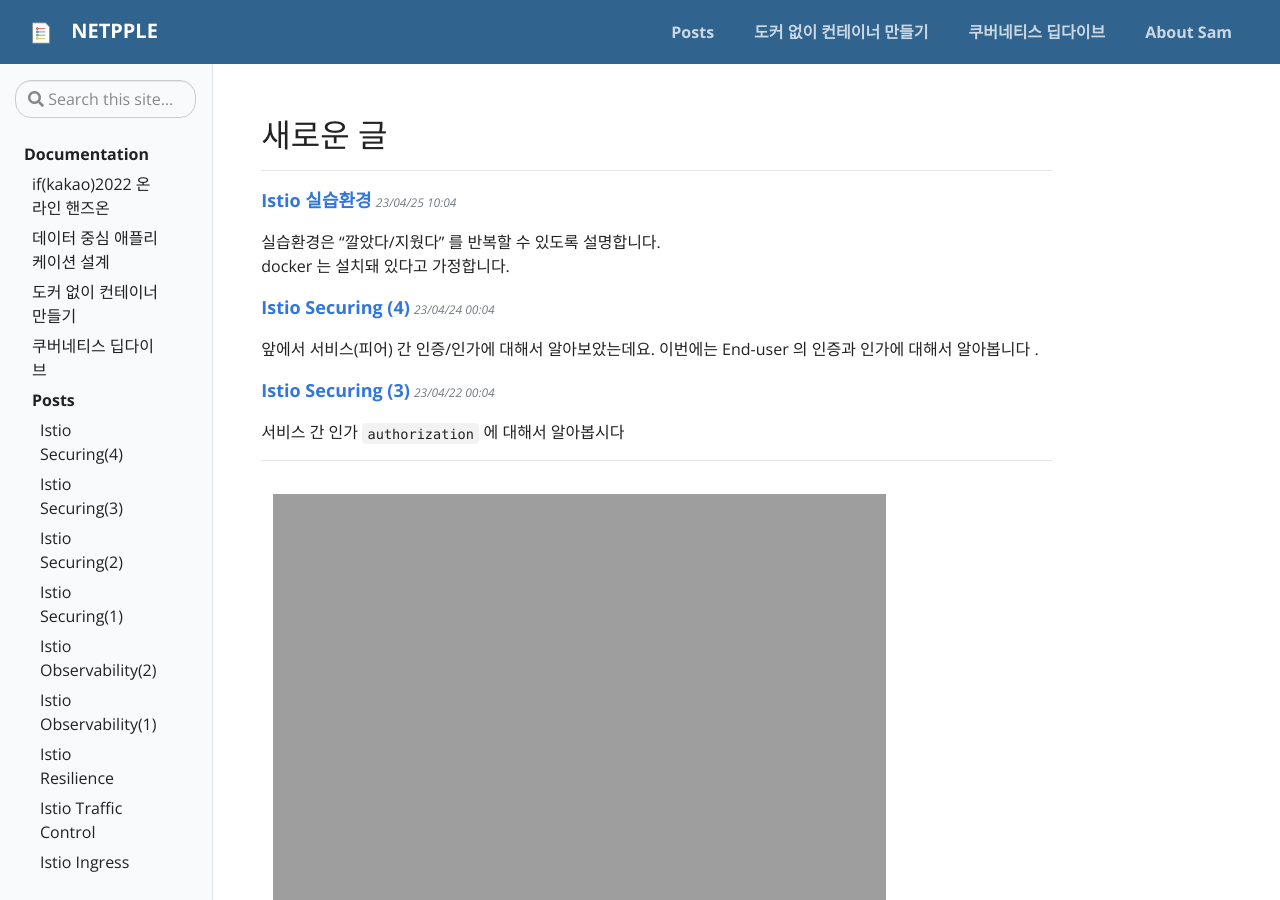
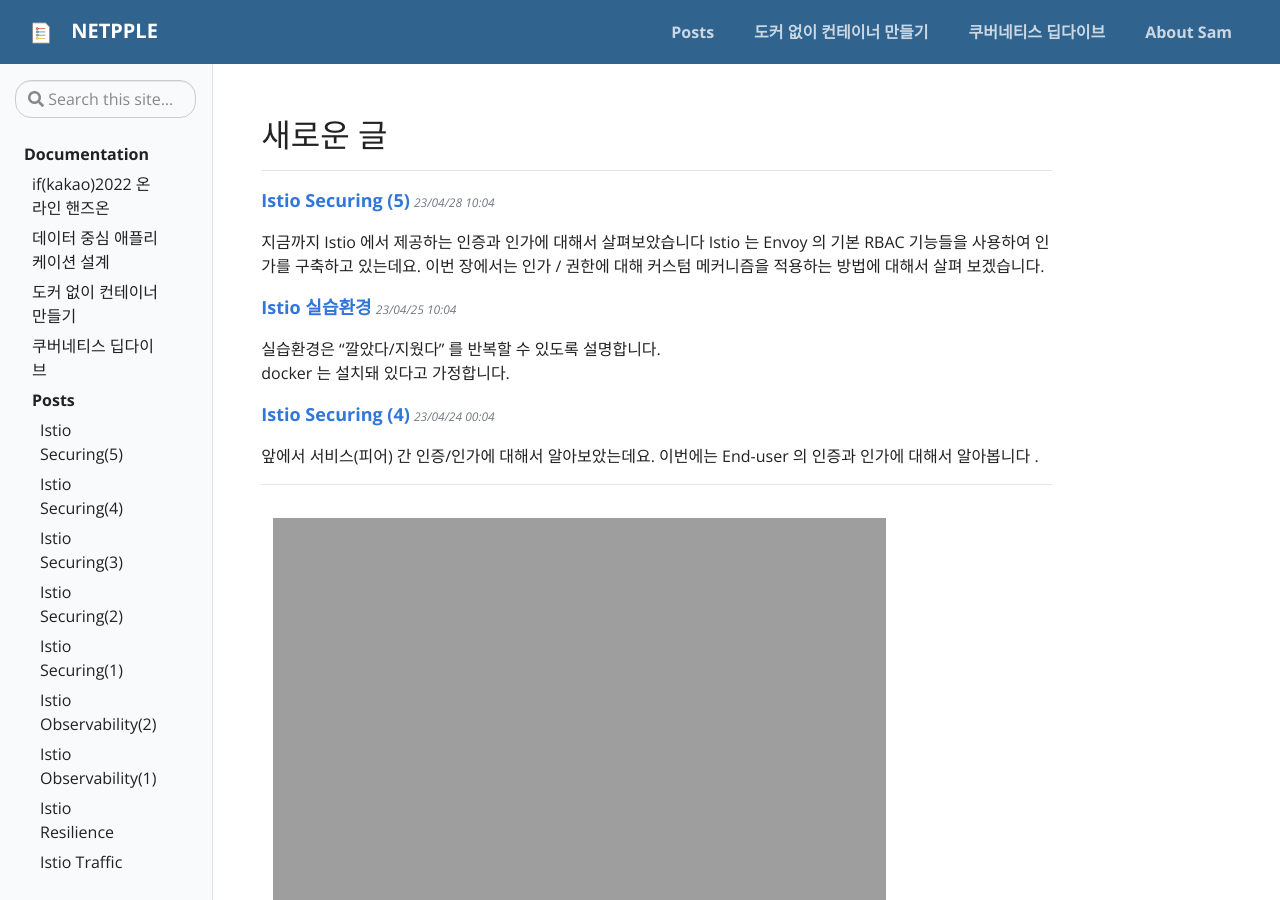
Before and after one commit to netpple/netpple.github.io, a Jekyll site: the page built from pages/index.md, in a window 1280 px wide and 900 px high. Built offline with Jekyll 4.4.1, drawn with Linux system fonts in a browser that asks for light colours; some of the changed lines change nothing that is shown.

Commit message:
Istio ch9-5 external authz

````diff
--- a/_data/toc.yml
+++ b/_data/toc.yml
@@ -67,6 +67,8 @@
   links:
     #    - title: "[] "
     #      url: ""
+    - title: "Istio Securing(5)"
+      url: "2023/Istio-ch9-securing-5-external_authz"
     - title: "Istio Securing(4)"
       url: "2023/Istio-ch9-securing-4-end-user-auth"
     - title: "Istio Securing(3)"
--- /dev/null
+++ b/_posts/2023-04-28-Istio-ch9-securing-5-external_authz.md
@@ -0,0 +1,221 @@
+---
+title: Istio Securing (5)
+version: v1.0
+description: istio in action 9장
+date: 2023-04-28 19:00:00 +09:00
+categories: network
+badges:
+- type: info
+  tag: 교육
+  rightpanel: true
+---
+
+지금까지 Istio 에서 제공하는 인증과 인가에 대해서 살펴보았습니다 Istio 는 Envoy 의 기본 RBAC 기능들을 사용하여 인가를 구축하고 있는데요. 이번 장에서는 인가 / 권한에 대해 커스텀 메커니즘을 적용하는 방법에 대해서 살펴 보겠습니다.
+
+<!--more-->
+
+# 9.5 Integrating with custom external authorization services
+Istio 의 서비스 프록시가 요청을 허용할지를 결정하기 위해 다른 인가 서비스를 호출하도록 설정할 수 있습니다
+
+아래 그림에서는 요청 인입 시 Envoy 프록시에서 외부의 인가서버 (Authorization server) 를 호출하여 요청을 허용 (Allow) /거부 (reject) 할 지를 확인합니다.
+![external_authz_server.png](/assets/img/Istio-ch9-securing-5-external_authz/external_authz_server.png)
+
+“커스텀 인가”를 적용하려면 AuthorizationPolicy 에서 action 을 `CUSTOM` 으로 설정하면 됩니다
+
+다음 실습을 통해서 외부 인가를 통한 요청 허용을 확인해 봅시다
+
+## 9.5.1 Hands-on with external authorization
+
+실습 환경 초기화
+
+```bash
+kubectl delete ns istioinaction
+
+kubectl delete authorizationpolicy,peerauthentication,requestauthentication --all -n istio-system
+
+kubectl delete deploy/sleep -n default
+```
+
+실습 환경 설정
+
+```bash
+kubectl create ns istioinaction
+
+## istio proxy가 sidecar로 injection 되도록 네임스페이스 레이블 설정
+kubectl label namespace istioinaction istio-injection=enabled
+
+## catalog와 webapp 배포
+kubectl apply -f services/catalog/kubernetes/catalog.yaml -n istioinaction
+kubectl apply -f services/webapp/kubernetes/webapp.yaml -n istioinaction
+
+## webapp과 catalog의 gateway, virtualservice 설정
+kubectl apply -f services/webapp/istio/webapp-catalog-gw-vs.yaml -n istioinaction
+
+## default 네임스페이스에 sleep 앱 배포
+kubectl apply -f ch9/sleep.yaml -n default
+```
+
+```bash
+## 인가 서버 기동
+kubectl apply -f istio-1.17.2/samples/extauthz/ext-authz.yaml -n istioinaction
+```
+
+```bash
+kubectl get po -n istioinaction
+
+kubectl get svc -n istioinaction
+```
+
+## 9.5.2 Configuring Istio for ExtAuthz
+
+인가 서버 엔드포인트 설정
+
+```bash
+kubectl edit -n istio-system cm istio
+```
+
+```yaml
+extensionProviders:
+- name: "sample-ext-authz-http"
+  envoyExtAuthzHttp:
+    service: "ext-authz.istioinaction.svc.cluster.local"
+    port: "8000"
+    includeRequestHeadersInCheck: ["x-ext-authz"]
+```
+
+- includeHeadersInCheck (DEPRECATED)
+
+(참고) 아래와 같이 IstioOperator CR로 적용할 수 있음.
+
+```bash
+apiVersion: install.istio.io/v1alpha1
+kind: IstioOperator
+metadata:
+  namespace: istio-system
+spec:
+  meshConfig:
+    extensionProviders:
+    - name: "sample-ext-authz-http"
+      envoyExtAuthzHttp:
+        service: "ext-authz.istioinaction.svc.cluster.local"
+        port: "8000"
+        includeRequestHeadersInCheck: ["x-ext-authz"]
+```
+
+```bash
+istioctl install -y -f ext_authz_meshconfig.yaml
+```
+
+(주의) 주의할 사항은 extensionProviders 통째로 기존 설정을 덮어 쓰기 때문에, 기존 설정이 있을 경우 포함시켜 주어야 합니다
+
+```bash
+apiVersion: install.istio.io/v1alpha1
+kind: IstioOperator
+metadata:
+  namespace: istio-system
+spec:
+  meshConfig:
+    extensionProviders:
+    - name: "sample-ext-authz-http"
+      envoyExtAuthzHttp:
+        service: "ext-authz.istioinaction.svc.cluster.local"
+        port: "8000"
+        includeRequestHeadersInCheck: ["x-ext-authz"]
+########## 기존 프로바이더 설정 유지 ####################
+    - envoyOtelAls:
+        port: 4317
+        service: opentelemetry-collector.istio-system.svc.cluster.local
+      name: otel
+    - name: skywalking
+      skywalking:
+        port: 11800
+        service: tracing.istio-system.svc.cluster.local
+```
+
+## 9.5.3 Using a custom AuthorizationPolicy resource
+
+```yaml
+apiVersion: security.istio.io/v1beta1
+kind: AuthorizationPolicy
+metadata:
+  name: ext-authz
+  namespace: istioinaction
+spec:
+  selector:
+    matchLabels:
+      app: webapp
+  action: CUSTOM    # ❶ Uses a custom action
+  provider:
+    name: sample-ext-authz-http  # ❷ MUST match the meshconfig name
+  rules:
+  - to:
+    - operation:
+        paths: ["/"]  # ❸ Path on which to apply authz
+```
+
+```bash
+## 헤더 없이 호출
+kubectl -n default exec -it deploy/sleep -- \
+  curl webapp.istioinaction/api/catalog
+
+# denied by ext_authz for not found header `x-ext-authz: allow` in the request
+```
+
+- “RBAC: access denied” 가 리턴될 경우 MeshConfig (`istio` configmap) 설정 확인
+
+```bash
+## 헤더 적용 호출
+kubectl -n default exec -it deploy/sleep -- \
+  curl -H "x-ext-authz: allow" webapp.istioinaction/api/catalog
+```
+
+### FAQ
+
+> istiod-64848b6c78-c8tr2 discovery 2023-04-27T23:42:27.706471Z	error	authorization	Processed authorization policy: failed to process CUSTOM action: available providers are [] but found "sample-ext-authz-http”
+>
+
+Solved)
+
+```bash
+## extensionProviders 을 확인합니다 (두 개가 있다거나, 오타 여부 등)
+kubectl edit cm istio -n istio-system
+
+..
+    extensionProviders
+    - name: "sample-ext-authz-http"
+      envoyExtAuthzHttp:
+        service: "ext-authz.foo.svc.cluster.local"
+        port: "8000"
+        includeRequestHeadersInCheck: ["x-ext-authz"]
+..
+    extensionProviders  # <-- 이렇게 기존 설정이 이미 있으면 하위에 추가해야 합니다
+    - envoyOtelAls:
+        port: 4317
+        service: opentelemetry-collector.istio-system.svc.cluster.local
+      name: otel
+    - name: skywalking
+      skywalking:
+        port: 11800
+        service: tracing.istio-system.svc.cluster.local
+
+```
+
+# Summary
+
+- PeerAuthentication
+    - Peer-to-Peer authentication
+    - Strict Authentication ~ Traffic encryption, 감청(eavesdropped) 방지
+- PERMISSIVE ~ accept both encrypted traffic and clear-text traffic
+- AuthorizationPolicy
+    - Service-to-Service authorization
+    - End-user authorization
+    - extract metadata from
+        - workload identity certificate
+        - end-user JWT
+    - authorize requests based on the set of metadata
+- RequestAuthentication
+    - End-user authentication
+    - JWT
+- External Authorization
+    - using CUSTOM action of AuthorizationPolicy
+    - append external authorizer to extensionProviders in MeshConfig
````
Also changed, not shown: assets/img/Istio-ch9-securing-5-external_authz/external_authz_server.png (added).
